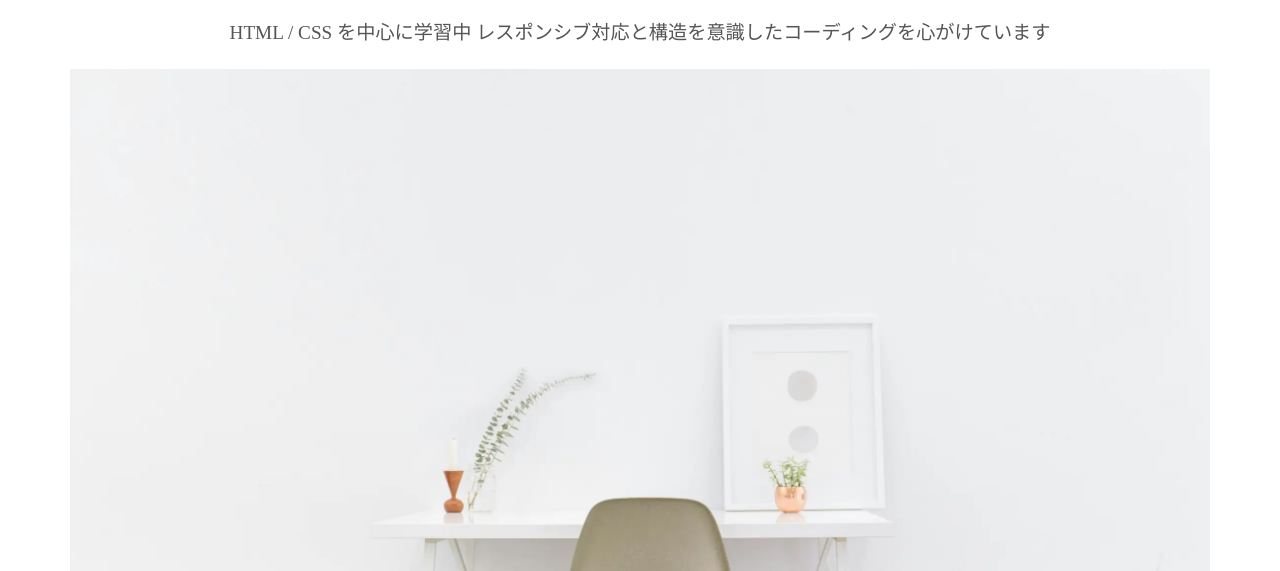
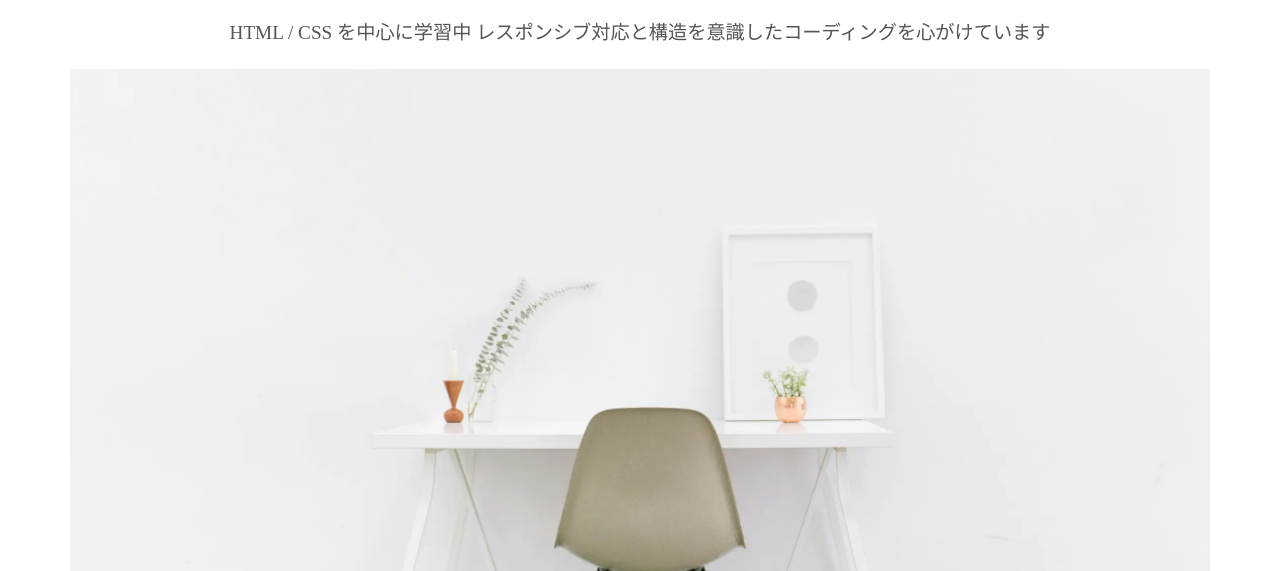
Before and after one commit to su-web-08389/portfolio, a plain HTML site: page index.html in a window 1280 px wide. Shown: the part 229-800 px from the top of the page. Drawn offline with Linux system fonts and the light colour scheme; some packages are replaced by stand-ins of ours.

Commit message:
FV画像の表示位置調整

```diff
--- a/style.css
+++ b/style.css
@@ -95,6 +95,7 @@ html {
     max-height: 580px;
 
     object-fit: cover;
+    object-position: center bottom;
 }
 
 .hero p {
```
